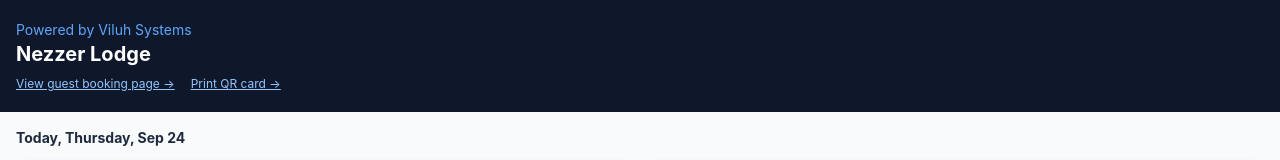
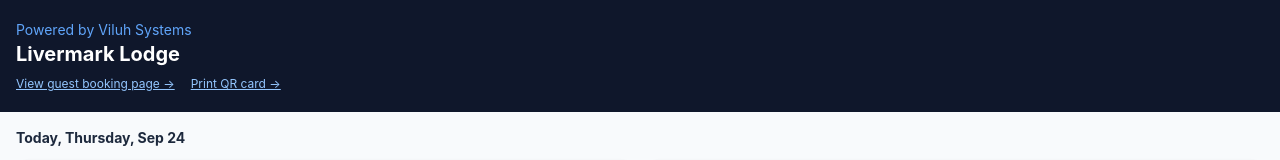
Before and after one commit to iziNDIzo/viluh-lodge, a React (Vite) app: page / in a window 1280 px wide. Shown: the top 160 px of the page. Built offline with nearby package versions, Linux system fonts and the light colour scheme.

Commit message:
Rebrand demo to Livermark Lodge

```diff
--- a/src/config.js
+++ b/src/config.js
@@ -7,10 +7,10 @@ const palettes = {
 }
 
 const lodges = {
-  nezzer: {
-    name: 'Nezzer Lodge',
-    phone: '0884125795', // WhatsApp number guests message
-    liveUrl: 'https://viluh-lodge.vercel.app', // used by the QR card
+  livermark: {
+    name: 'Livermark Lodge',
+    phone: '0884125795', // update if this lodge uses a different number
+    liveUrl: 'https://viluh-lodge.vercel.app',
     palette: 'blue',
     rooms: [
       { id: 1, name: 'Room 1', type: 'Single', price: 35000 },
@@ -43,8 +43,8 @@ const lodges = {
 }
 
 // Which lodge this deployment shows. Set VITE_LODGE per Vercel project.
-const key = import.meta.env.VITE_LODGE || 'nezzer'
-export const lodge = lodges[key] || lodges.nezzer
+const key = import.meta.env.VITE_LODGE || 'livermark'
+export const lodge = lodges[key] || lodges.livermark
 
 // Applies the brand color and the browser tab title
 export function applyBrand() {
```
